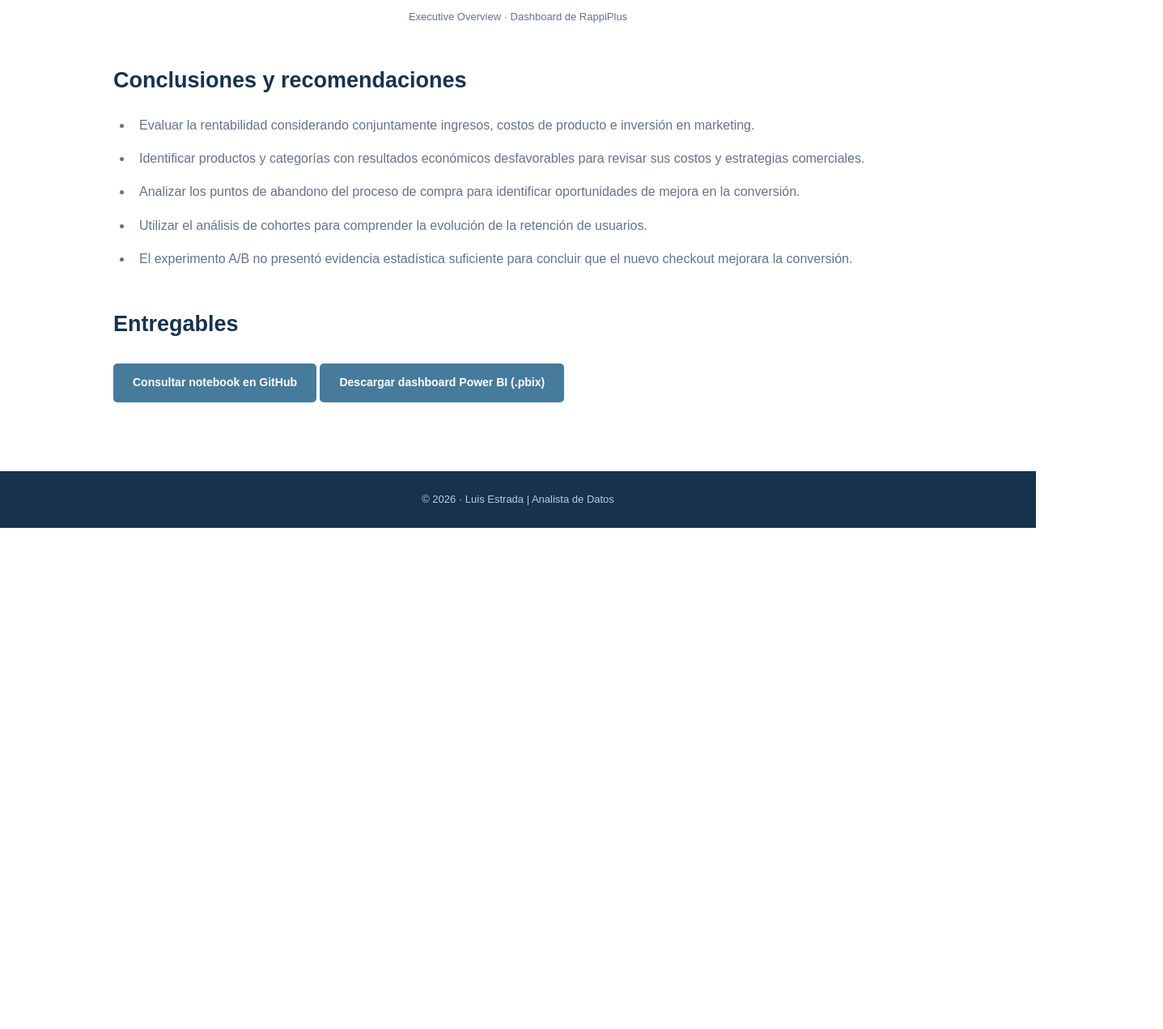
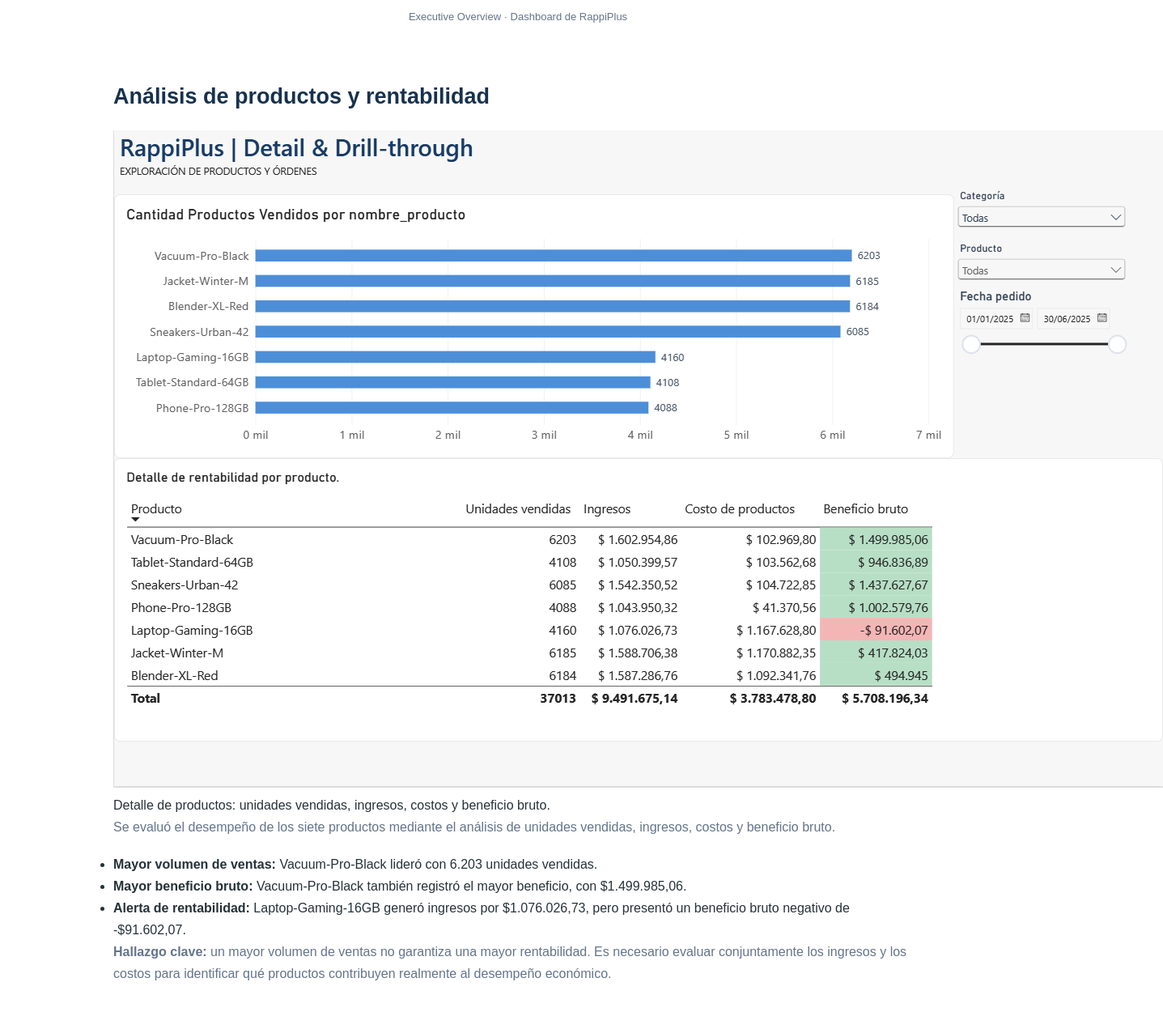
Before and after one commit to Lfestradaa/Lfestradaa.github.io, a plain HTML site: page proyectos/rappiplus.html in a window 1280 px wide. Shown: the part 2949-4220 px from the top of the page at 81% size, 1437 px wide, since content can reach past the window. Before the commit the page ends 3601 px from the top, so only its background shows below. Drawn offline with Linux system fonts and the light colour scheme.

Commit message:
Update rappiplus.html

```diff
--- a/proyectos/rappiplus.html
+++ b/proyectos/rappiplus.html
@@ -218,7 +218,53 @@
 
             </figure>
 
-            <!-- CONCLUSIONES -->
+<!-- ANÁLISIS DE PRODUCTOS Y RENTABILIDAD -->
+<section class="project-section">
+    <h2>Análisis de productos y rentabilidad</h2>
+
+    <figure class="project-image">
+        <img
+            src="../assets/img/rappiplus-productos.png"
+            alt="Dashboard de análisis de ventas y rentabilidad por producto de RappiPlus"
+        >
+        <figcaption>
+            Detalle de productos: unidades vendidas, ingresos,
+            costos y beneficio bruto.
+        </figcaption>
+    </figure>
+
+    <p>
+        Se evaluó el desempeño de los siete productos mediante
+        el análisis de unidades vendidas, ingresos, costos y
+        beneficio bruto.
+    </p>
+
+    <ul>
+        <li>
+            <strong>Mayor volumen de ventas:</strong>
+            Vacuum-Pro-Black lideró con 6.203 unidades vendidas.
+        </li>
+        <li>
+            <strong>Mayor beneficio bruto:</strong>
+            Vacuum-Pro-Black también registró el mayor beneficio,
+            con $1.499.985,06.
+        </li>
+        <li>
+            <strong>Alerta de rentabilidad:</strong>
+            Laptop-Gaming-16GB generó ingresos por $1.076.026,73,
+            pero presentó un beneficio bruto negativo de
+            -$91.602,07.
+        </li>
+    </ul>
+
+    <p>
+        <strong>Hallazgo clave:</strong> un mayor volumen de ventas
+        no garantiza una mayor rentabilidad. Es necesario evaluar
+        conjuntamente los ingresos y los costos para identificar
+        qué productos contribuyen realmente al desempeño económico.
+    </p>
+</section>
+<!-- CONCLUSIONES -->
             <h2>Conclusiones y recomendaciones</h2>
 
             <ul class="project-conclusions">
```
